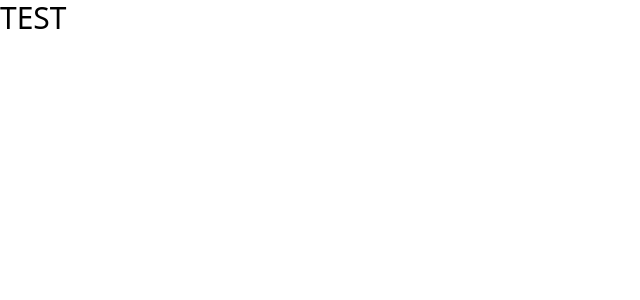
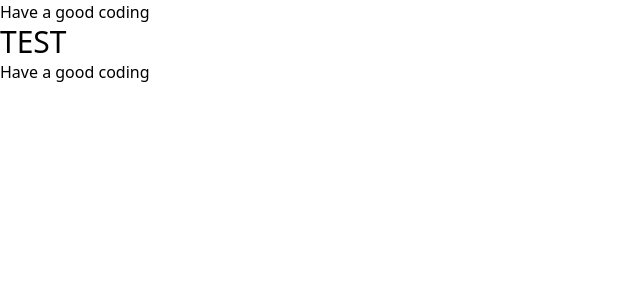
Before and after one commit to MG-108/NFT-marketplace, a Next.js app: page / in a window 1280 px wide. Shown: the top 300 px of the page, without its empty margins (0-640 px from the left). Built offline with nearby package versions, Linux system fonts and the light colour scheme.

Commit message:
reusable logic

```diff
--- /dev/null
+++ b/components/Footer.tsx
@@ -0,0 +1,6 @@
+import React from 'react';
+
+type FooterProps = {};
+
+const Footer: React.FC<FooterProps> = () => <div>Have a good coding</div>;
+export default Footer;
--- /dev/null
+++ b/components/Navbar.tsx
@@ -0,0 +1,6 @@
+import React from 'react';
+
+type NavbarProps = {};
+
+const Navbar: React.FC<NavbarProps> = () => <div>Have a good coding</div>;
+export default Navbar;
--- /dev/null
+++ b/components/index.ts
@@ -0,0 +1,4 @@
+import Footer from './Footer';
+import Navbar from './Navbar';
+
+export { Navbar, Footer };
--- a/src/pages/_app.tsx
+++ b/src/pages/_app.tsx
@@ -1,6 +1,23 @@
-import '@/styles/globals.css'
-import type { AppProps } from 'next/app'
+import Script from 'next/script';
+import { ThemeProvider } from 'next-themes';
+import type { AppProps } from 'next/app';
 
-export default function App({ Component, pageProps }: AppProps) {
-  return <Component {...pageProps} />
-}
+import { Navbar, Footer } from '../../components';
+import '../styles/globals.css';
+
+const MyApp = ({ Component, pageProps }: AppProps) => (
+  <ThemeProvider attribute="class">
+    <div className="bg-white dark:bg-nft-dark min-h-screen">
+      <Navbar />
+      <Component {...pageProps} />
+      <Footer />
+    </div>
+
+    <Script
+      src="https://kit.fontawesome.com/7c508d22a3.js"
+      crossOrigin="anonymous"
+    />
+  </ThemeProvider>
+);
+
+export default MyApp;
--- a/src/pages/index.tsx
+++ b/src/pages/index.tsx
@@ -1,5 +1,3 @@
-const Home = () => {
-  return <div className="text-3xl ">TEST</div>;
-};
+const Home = () => <div className="text-3xl ">TEST</div>;
 
 export default Home;
```
Also changed, not shown: package.json (+4 -5 lines), src/pages/_document.tsx (+5 -5 lines), tailwind.config.js (+43 -43 lines), .eslintrc.js, 1 other file (tests, documents, lock files or other folders).
